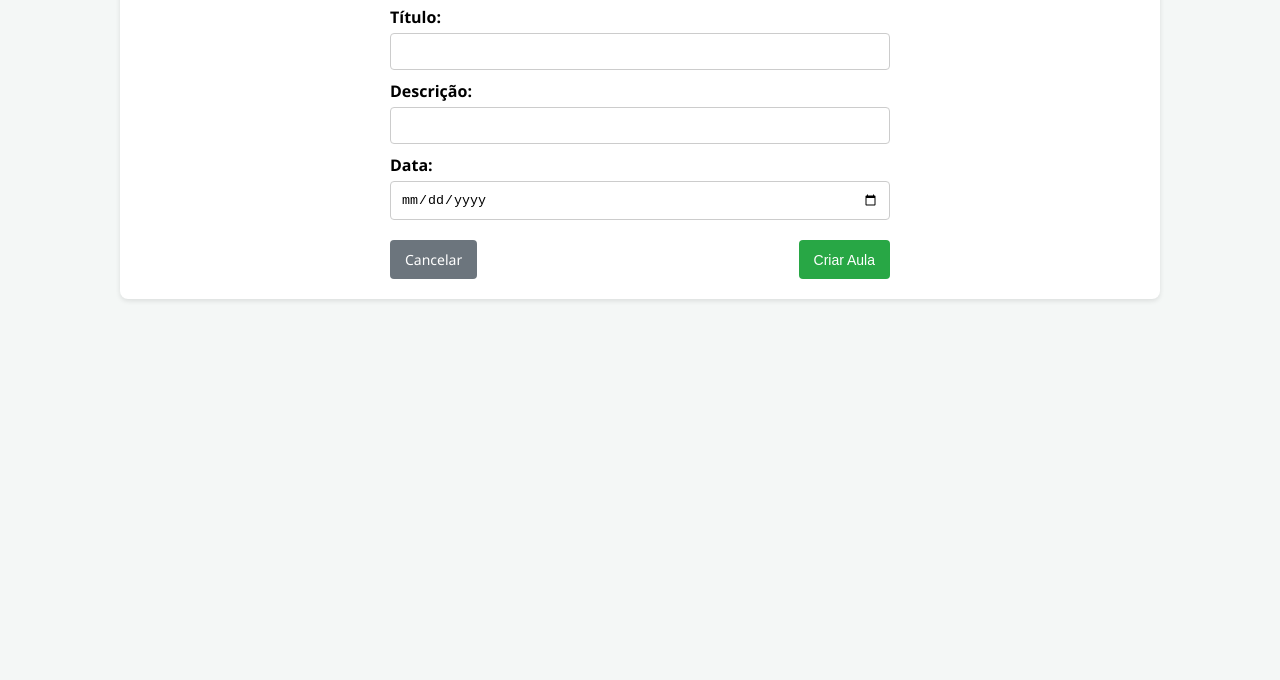
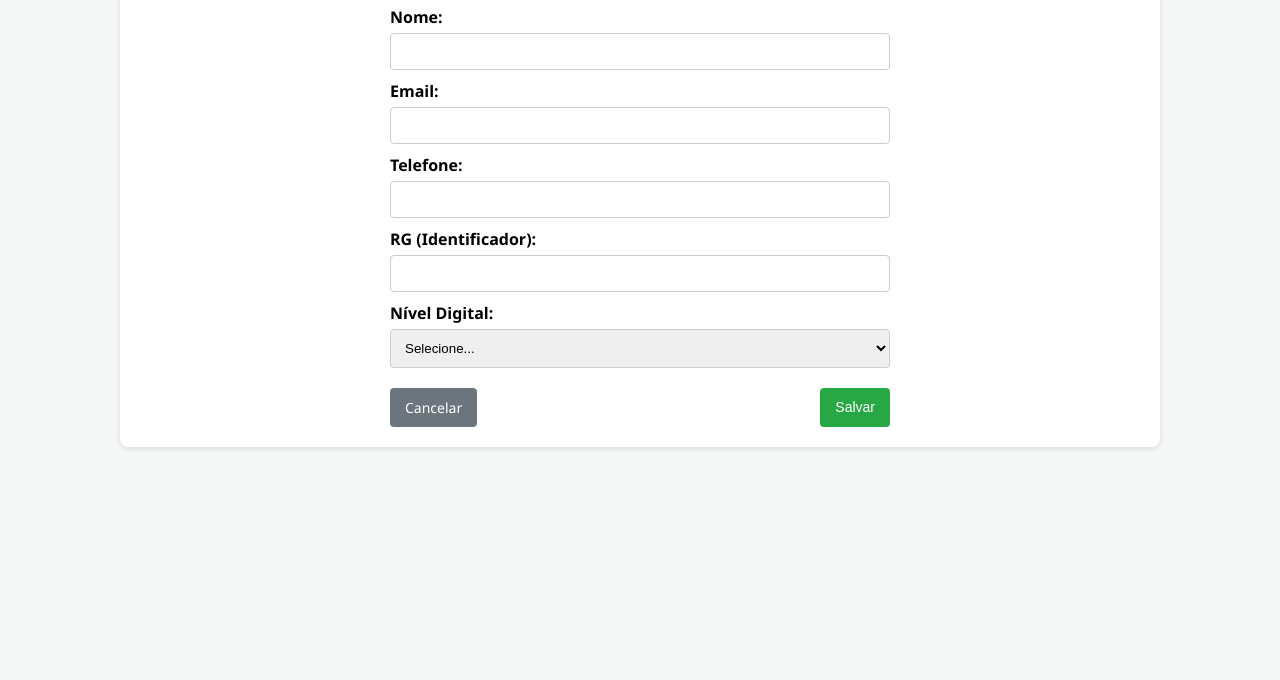
Before and after one commit to victorfares/frontendTEDI, a plain HTML site: page alunos-form.html in a window 1280 px wide. Shown: the part 120-800 px from the top of the page. Drawn offline with Linux system fonts and the light colour scheme.

Commit message:
aluns-form atualizado

```diff
--- a/alunos-form.html
+++ b/alunos-form.html
@@ -2,31 +2,42 @@
 <html lang="pt-br">
 <head>
     <meta charset="UTF-8">
-    <title>Formulário Aula</title>
+    <title>Formulário Aluno</title>
     <link rel="stylesheet" href="css/style.css">
 </head>
 <body>
     <div class="container">
-        <h1 id="titulo-pagina">Nova Aula/Evento</h1>
+        <h1 id="titulo-pagina">Novo Aluno</h1>
 
-        <form id="form-aula">
-            <label>Título:</label>
-            <input type="text" id="titulo" required>
+        <form id="form-aluno">
+            <label>Nome:</label>
+            <input type="text" id="nome" required>
 
-            <label>Descrição:</label>
-            <input type="text" id="descricao" required>
+            <label>Email:</label>
+            <input type="email" id="email" required>
 
-            <label>Data:</label>
-            <input type="date" id="data" required>
+            <label>Telefone:</label>
+            <input type="text" id="telefone">
+
+            <label>RG (Identificador):</label>
+            <input type="text" id="rg" required>
+
+            <label>Nível Digital:</label>
+            <select id="nivelDigital" required>
+                <option value="">Selecione...</option>
+                <option value="INICIANTE">INICIANTE</option>
+                <option value="INTERMEDIARIO">INTERMEDIARIO</option>
+                <option value="AVANCADO">AVANCADO</option>
+            </select>
 
             <div class="btn-group">
-                <a href="aulas.html" class="btn btn-cancel">Cancelar</a>
-                <button type="submit" class="btn btn-success" id="btn-salvar">Criar Aula</button>
+                <a href="alunos.html" class="btn btn-cancel">Cancelar</a>
+                <button type="submit" class="btn btn-success">Salvar</button>
             </div>
         </form>
     </div>
 
     <script src="js/api.js"></script>
-    <script src="js/aulas-form.js"></script>
+    <script src="js/alunos-form.js"></script>
 </body>
 </html>
```
